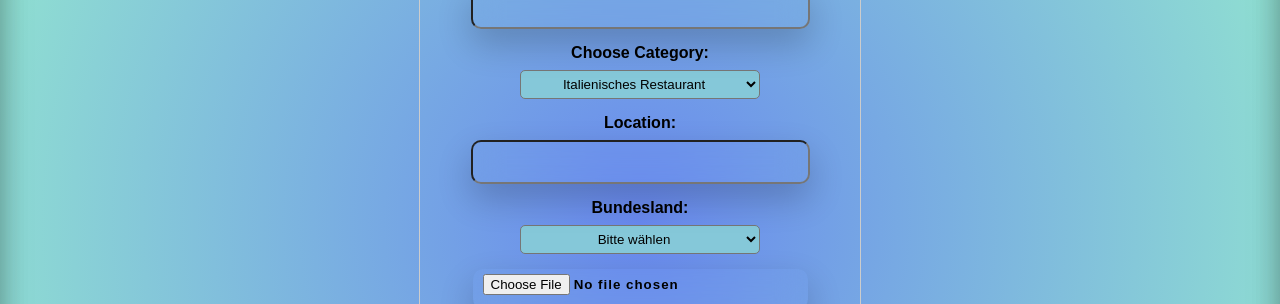
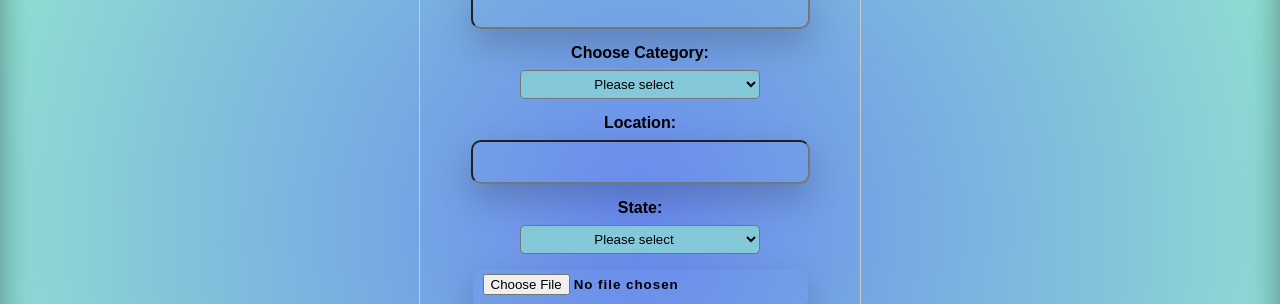
Before and after one commit to SonjaLu/React-MongoDB-Project, a React (Vite) app in the folder frontend/: page /newreview in a window 1280 px wide. Shown: the part 178-482 px from the top of the page. Built offline with nearby package versions, Linux system fonts and the light colour scheme.

Commit message:
Last state.

```diff
--- a/frontend/src/components/NewReview/NewReview.jsx
+++ b/frontend/src/components/NewReview/NewReview.jsx
@@ -33,6 +33,17 @@ const NewReview = () => {
     "Saarland", "Sachsen", "Sachsen-Anhalt", "Schleswig-Holstein", "Thüringen", "not sure"
   ];
 
+  const getCategoryClass = () => {
+    switch (category) {
+      case "italienisch": return "italian-style";
+      case "deutsch": return "deutsch-style";
+      case "asiatisch": return "asiatisch-style";
+      case "balkan": return "balkan-style";
+      case "spanisch": return "spanisch-style";
+      case "sonstige": return "sonstige-style";
+      default: return "";
+    }
+  };
   //sergej@2023-11-12 - Ref aus dem Video eingefügt.
   const formRef = useRef();
   const navigate = useNavigate();
@@ -120,9 +131,12 @@ const NewReview = () => {
 
         <label htmlFor="category">Choose Category:</label>
         <select id="category" name="category"
+         className={getCategoryClass(category)}
           value={category}
-          onChange={handleCategoryChange}>
-          <option value="italian">Italienisches Restaurant</option>
+          onChange={handleCategoryChange}
+          required>
+            <option value="">Please select</option>
+          <option value="italienisch">Italienisches Restaurant</option>
           <option value="deutsch">Deutsches Restaurant</option>
           <option value="asiatisch">Asiatisches Restaurant</option>
           <option value="balkan">Balkan Restaurant </option>
@@ -135,7 +149,7 @@ const NewReview = () => {
           required value={location} onChange={e => setLocation(e.target.value)} />
 
 
-        <label htmlFor="state">Bundesland:</label>
+        <label htmlFor="state">State:</label>
         <select
         id="state"
         name="state"
@@ -143,7 +157,7 @@ const NewReview = () => {
         onChange={e => setState(e.target.value)}
         required
       >
-        <option value="">Bitte wählen</option>
+        <option value="">Please select</option>
         {germanStates.map((state, index) => (
           <option key={index} value={state}>{state}</option>
         ))}
```
